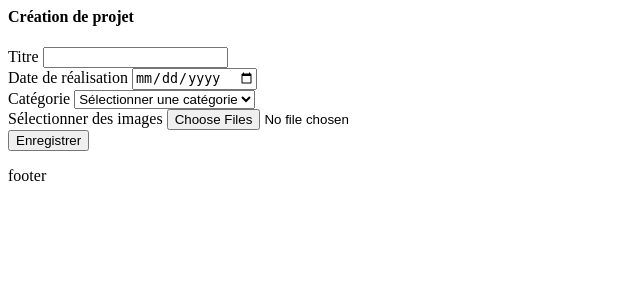
After one commit to ThibautGobert/2223A-BES-5005-1-projet-final, a PHP site: template views/project.create.php in a window 1280 px wide. The commit adds this page. Shown: the top 300 px of the page, without its empty margins (0-640 px from the left). Run offline with PHP 8.4, Linux system fonts and the light colour scheme; the template is opened without the code that fills it, so the values that code supplies are empty.

Commit message:
Ajout ProjetController + classe DB et File

```diff
--- a/composer.json
+++ b/composer.json
@@ -8,6 +8,7 @@
         }
     },
     "require": {
-        "altorouter/altorouter": "^2.0"
+        "altorouter/altorouter": "^2.0",
+      "ext-pdo": "*"
     }
 }
--- a/public/index.php
+++ b/public/index.php
@@ -3,6 +3,7 @@
 
 use App\Controllers\BaseController;
 use App\Controllers\HomeController;
+use App\Controllers\ProjectController;
 use App\Controllers\UserController;
 use App\Utils\View;
 
@@ -15,6 +16,9 @@ $router->map( 'GET', '/users', [UserController::class, 'index'], 'user.index');
 $router->map( 'GET', '/users/[i:id]/edit', [UserController::class, 'edit'], 'user.edit');
 
 $router->map( 'GET', '/cv', [BaseController::class, 'cv'], 'cv');
+
+$router->map( 'GET', '/project/create', [ProjectController::class, 'create'], 'project.create');
+$router->map( 'POST', '/project/store', [ProjectController::class, 'store'], 'project.store');
 
 $match = $router->match();
 
--- a/src/Controllers/BaseController.php
+++ b/src/Controllers/BaseController.php
@@ -2,12 +2,15 @@
 
 namespace App\Controllers;
 
+use App\Utils\DB;
 use App\Utils\View;
 
 class BaseController
 {
     public function cv()
     {
+        $pdo = DB::getInstance();
+
         View::render('cv');
     }
 }
--- a/src/Utils/DB.php
+++ b/src/Utils/DB.php
@@ -1,6 +1,8 @@
 <?php
 
 namespace App\Utils;
+
+use PDO;
 
 class DB
 {
@@ -10,7 +12,11 @@ class DB
     {
         if(!self::$pdo) {
             //on doit se connecter
+            $dsn = 'mysql:dbname=portfolio;host=127.0.0.1';
+            $user = 'root';
+            $password = '';
 
+            self::$pdo = new PDO($dsn, $user, $password);
         }
         return self::$pdo;
     }
--- /dev/null
+++ b/views/project.create.php
@@ -0,0 +1,43 @@
+<div class="container">
+    <div class="row">
+        <div class="col-md-12">
+            <h4>Création de projet</h4>
+        </div>
+    </div>
+    <form action="/project/store" method="POST" enctype="multipart/form-data">
+        <div class="row mb-3">
+            <div class="col-md-4">
+                <label class="form-label" for="title">Titre</label>
+                <input type="text" class="form-control" id="title" name="title">
+            </div>
+            <div class="col-md-4">
+                <label class="form-label" for="date">Date de réalisation</label>
+                <input type="date" class="form-control" id="date" name="date">
+            </div>
+            <div class="col-md-4">
+                <label class="form-label" for="category_id">Catégorie</label>
+                <select class="form-select" name="category_id">
+                    <option>Sélectionner une catégorie</option>
+                    <?php
+                    /** @var array $categories */
+                    foreach ($categories as $category): ?>
+                        <option value="<?= $category['id'] ?>"><?= $category['label'] ?></option>
+                    <?php endforeach; ?>
+                </select>
+            </div>
+        </div>
+        <div class="row">
+            <div class="col-md-4">
+                <div class="mb-3">
+                    <label for="images" class="form-label">Sélectionner des images</label>
+                    <input class="form-control" type="file" id="images" name="images[]" multiple>
+                </div>
+            </div>
+        </div>
+         <div class="row">
+            <div class="col-md-12 text-end">
+                <button type="submit" class="btn btn-success btn-sm">Enregistrer</button>
+            </div>
+        </div>
+    </form>
+</div>
```
Also changed, not shown: src/Controllers/ProjectController.php (added, +23 -0 lines), src/Enums/Category.php (added, +45 -0 lines), src/Utils/File.php (added, +21 -0 lines).
